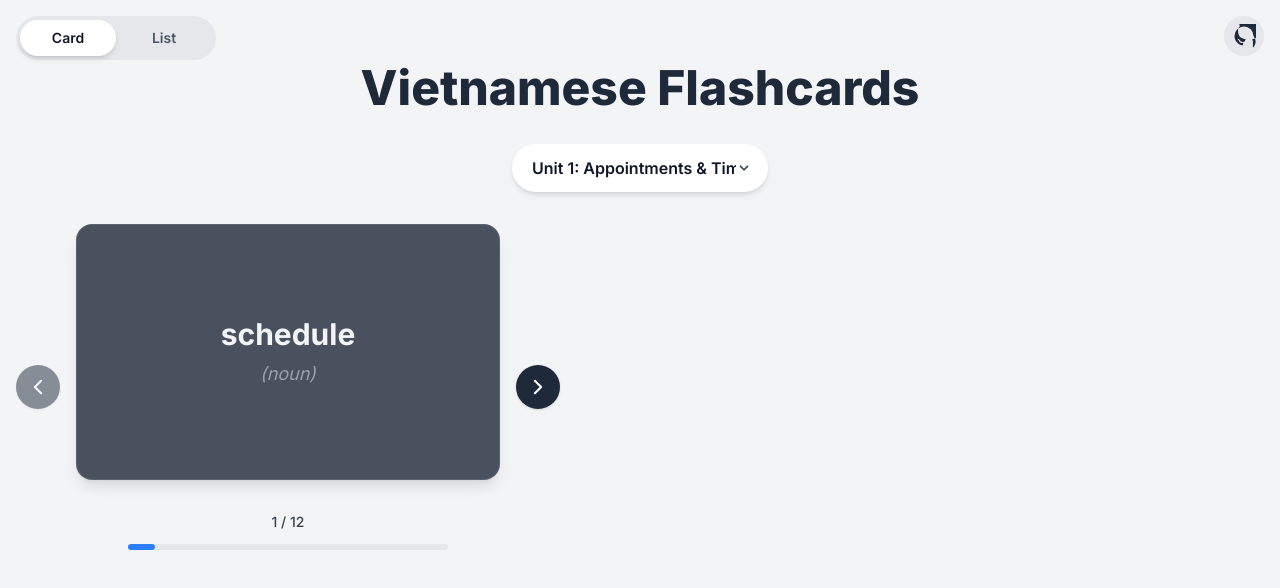
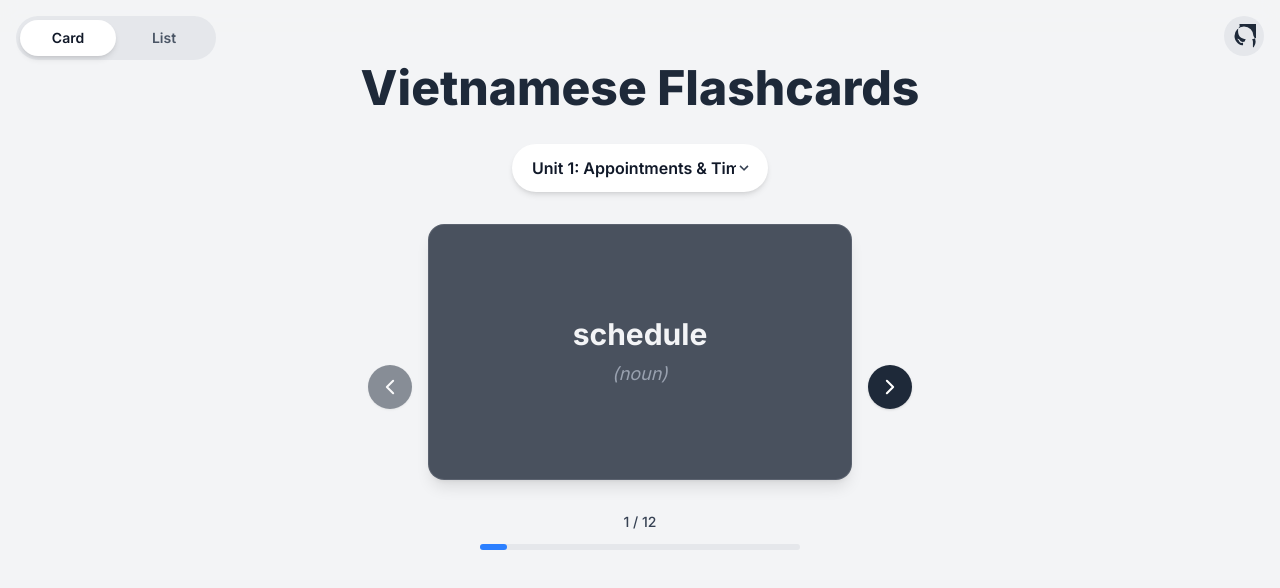
Before and after one commit to ttanlocc/flashcard-app, a Next.js app: page / in a window 1280 px wide. Shown: the top 588 px of the page. Built offline with nearby package versions, Linux system fonts and the light colour scheme.

Commit message:
fix: center flashcard viewer

```diff
--- a/src/components/FlashcardApp.tsx
+++ b/src/components/FlashcardApp.tsx
@@ -108,7 +108,7 @@ export const FlashcardApp = ({ flashcards }: { flashcards: Flashcard[] }) => {
         <UnitSwitcher units={units} selectedUnit={selectedUnit} setSelectedUnit={setSelectedUnit} />
       </div>
 
-      <div className="w-full">
+      <div className="flex w-full justify-center">
         {view === 'card' ? (
           <FlashcardViewer flashcards={filteredFlashcards} />
         ) : (
```
